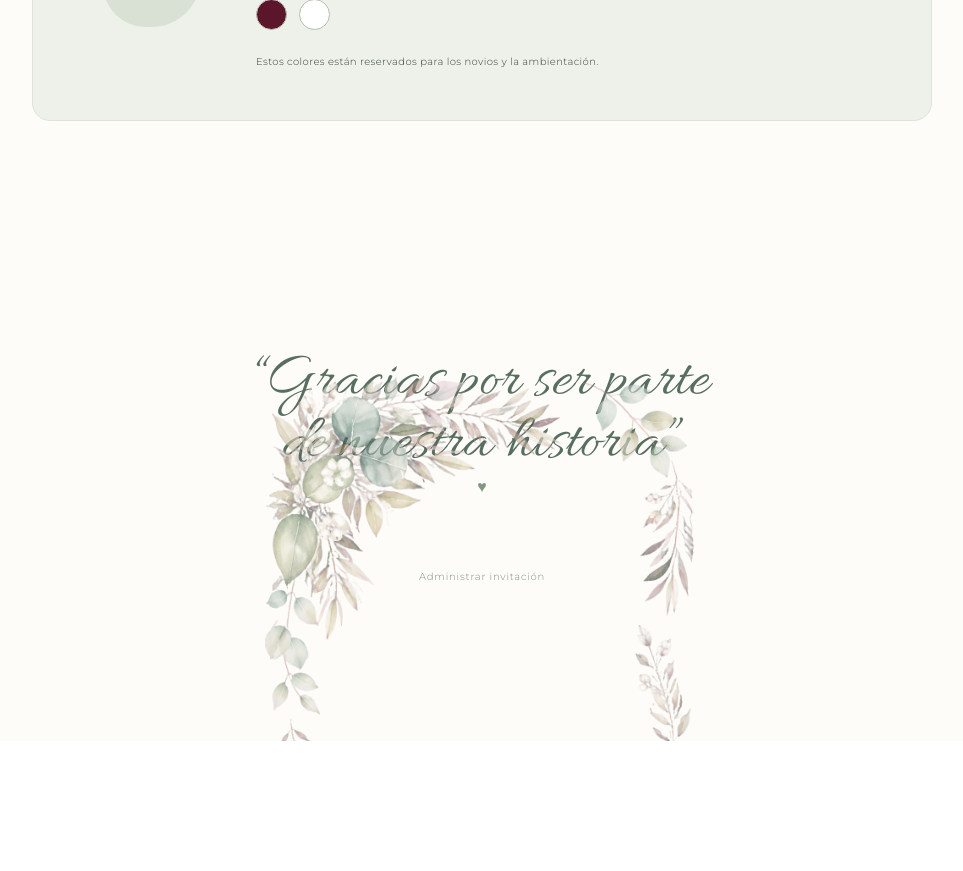
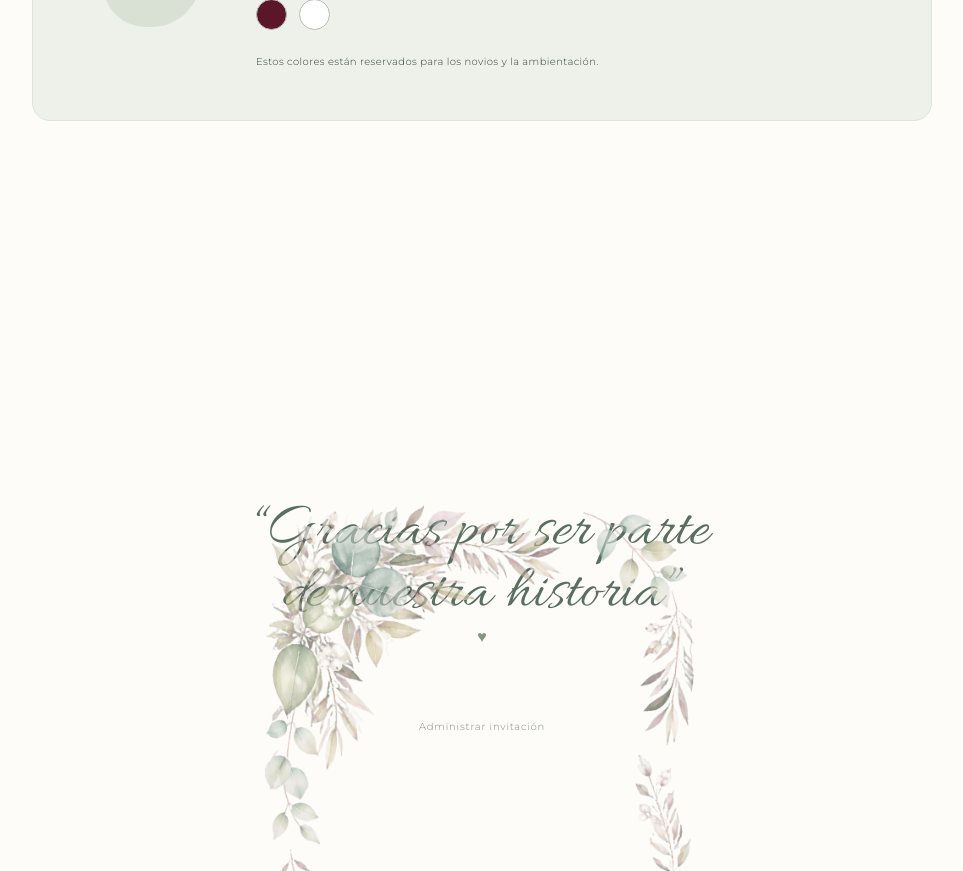
Before and after one commit to artezer-arg/BodaChatgpt, a React (Vite) app: page / in a window 1280 px wide. Shown: the part 3900-4771 px from the top of the page, without its empty margins (158-1121 px from the left). Before the commit the page ends 4641 px from the top, so only its background shows below. Built offline with nearby package versions, Linux system fonts and the light colour scheme; no server answers; the database is empty.

Commit message:
fix: adjust footer vertical padding to render text exactly in the lower clean center space

```diff
--- a/src/index.css
+++ b/src/index.css
@@ -392,8 +392,8 @@ blockquote {
   flex-direction: column;
   justify-content: flex-start;
   align-items: center;
-  min-height: 620px;
-  padding-top: 230px;
+  min-height: 750px;
+  padding-top: 380px;
   display: flex;
 }
 
```
